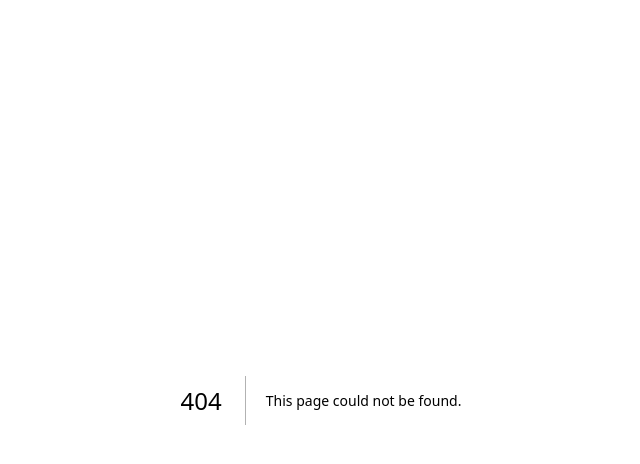
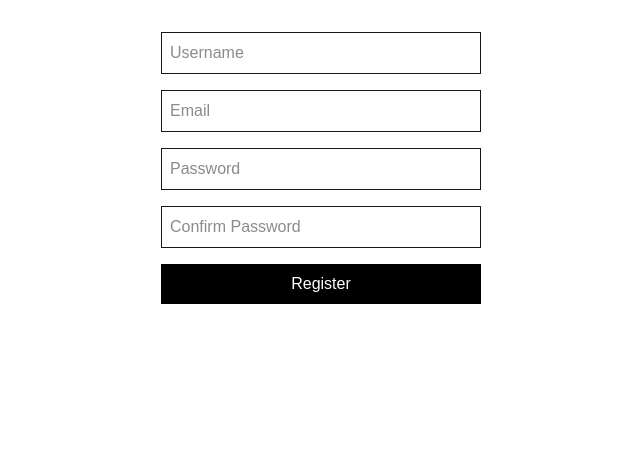
Before and after one commit to CypherGuy/QueryWhisperer, a Next.js app in the folder frontend/: page /register in a window 1280 px wide. Before the commit this address had no page. Shown: the top 464 px of the page, without its empty margins (319-959 px from the left). Built offline with nearby package versions, Linux system fonts and the light colour scheme.

Commit message:
add registration page and enhance login page: implement user registration form and provide sign-up link in login

```diff
--- a/frontend/src/app/login/page.tsx
+++ b/frontend/src/app/login/page.tsx
@@ -37,6 +37,7 @@ export default function LoginPage() {
         value={email}
         onChange={(e) => setEmail(e.target.value)}
       />
+
       <input
         type="password"
         placeholder="Password"
@@ -44,6 +45,12 @@ export default function LoginPage() {
         value={password}
         onChange={(e) => setPassword(e.target.value)}
       />
+      <p className="text-sm text-gray-600">
+        Don't have an account?{" "}
+        <a href="/signup" className="text-blue-600 underline">
+          Sign up
+        </a>
+      </p>
       <button type="submit" className="bg-black text-white px-4 py-2 w-full">
         Log In
       </button>
--- /dev/null
+++ b/frontend/src/app/register/page.tsx
@@ -0,0 +1,91 @@
+"use client";
+
+import { useState } from "react";
+
+export default function RegisterPage() {
+  const [username, setUsername] = useState("");
+  const [email, setEmail] = useState("");
+  const [password, setPassword] = useState("");
+  const [confirmPassword, setConfirmPassword] = useState("");
+  const [error, setError] = useState("");
+  const [success, setSuccess] = useState("");
+
+  function isValidEmail(email: string): boolean {
+    return /^[^\s@]+@[^\s@]+\.[^\s@]+$/.test(email);
+  }
+
+  async function handleRegister(e: React.FormEvent) {
+    e.preventDefault();
+    setError("");
+    setSuccess("");
+
+    if (!isValidEmail(email)) {
+      setError("Please enter a valid email address.");
+      return;
+    }
+
+    if (password !== confirmPassword) {
+      setError("Passwords do not match.");
+      return;
+    }
+
+    const res = await fetch(
+      `${process.env.NEXT_PUBLIC_API_URL}/auth/register`,
+      {
+        method: "POST",
+        headers: { "Content-Type": "application/json" },
+        body: JSON.stringify({ username, email, password }),
+      }
+    );
+
+    const data = await res.json();
+
+    if (!res.ok) {
+      setError(data.detail || "Registration failed");
+      return;
+    }
+
+    setSuccess("Account created! Redirecting to login...");
+    setTimeout(() => {
+      window.location.href = "/login";
+    }, 1500);
+  }
+
+  return (
+    <form onSubmit={handleRegister} className="p-8 space-y-4 max-w-sm mx-auto">
+      <input
+        type="text"
+        placeholder="Username"
+        className="border p-2 w-full"
+        value={username}
+        onChange={(e) => setUsername(e.target.value)}
+      />
+      <input
+        type="email"
+        placeholder="Email"
+        className="border p-2 w-full"
+        value={email}
+        onChange={(e) => setEmail(e.target.value)}
+      />
+      <input
+        type="password"
+        placeholder="Password"
+        className="border p-2 w-full"
+        value={password}
+        onChange={(e) => setPassword(e.target.value)}
+      />
+      <input
+        type="password"
+        placeholder="Confirm Password"
+        className="border p-2 w-full"
+        value={confirmPassword}
+        onChange={(e) => setConfirmPassword(e.target.value)}
+      />
+      <button type="submit" className="bg-black text-white px-4 py-2 w-full">
+        Register
+      </button>
+      {error && <p className="text-red-600">{error}</p>}
+      {success && <p className="text-green-600">{success}</p>}
+    </form>
+  );
+}
```
